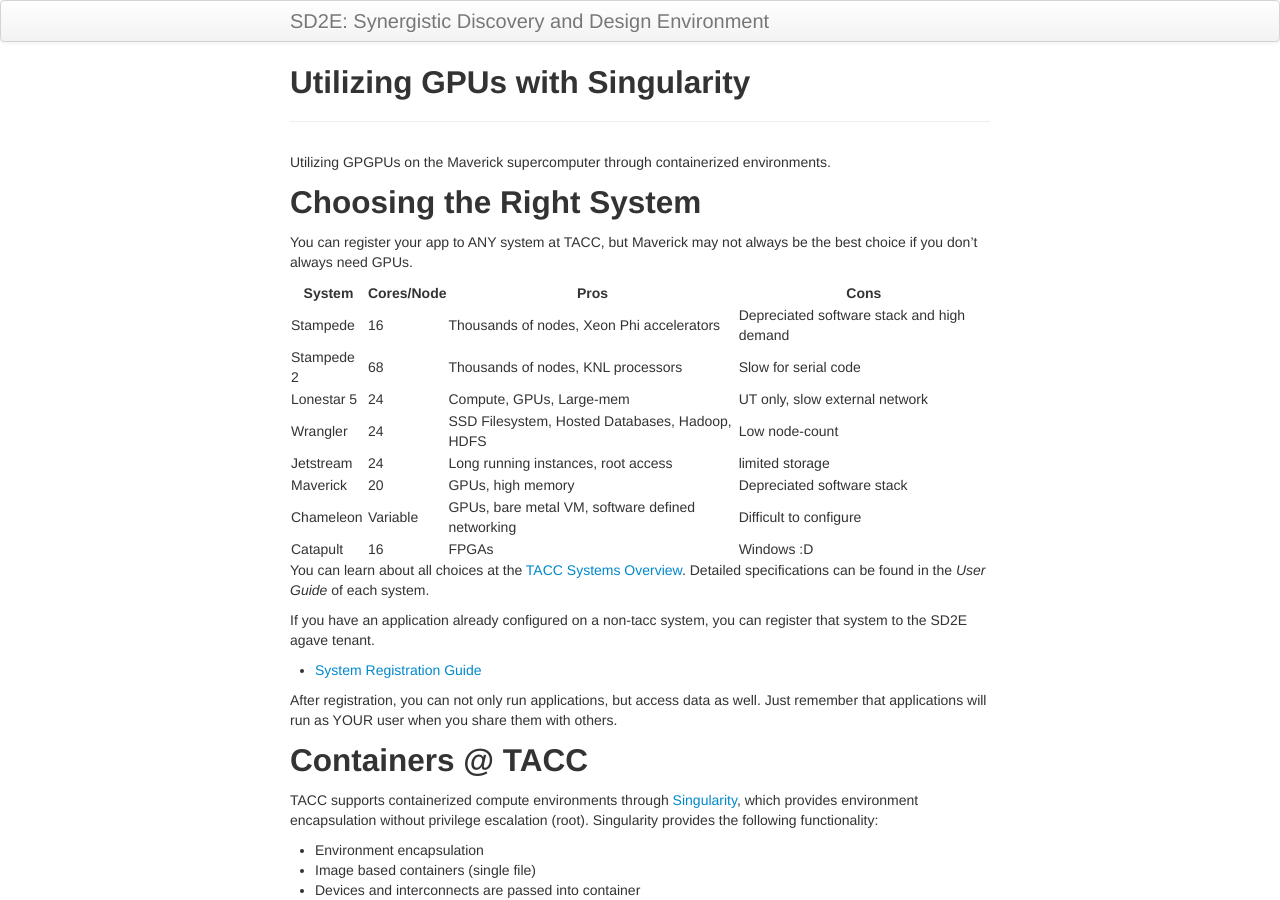
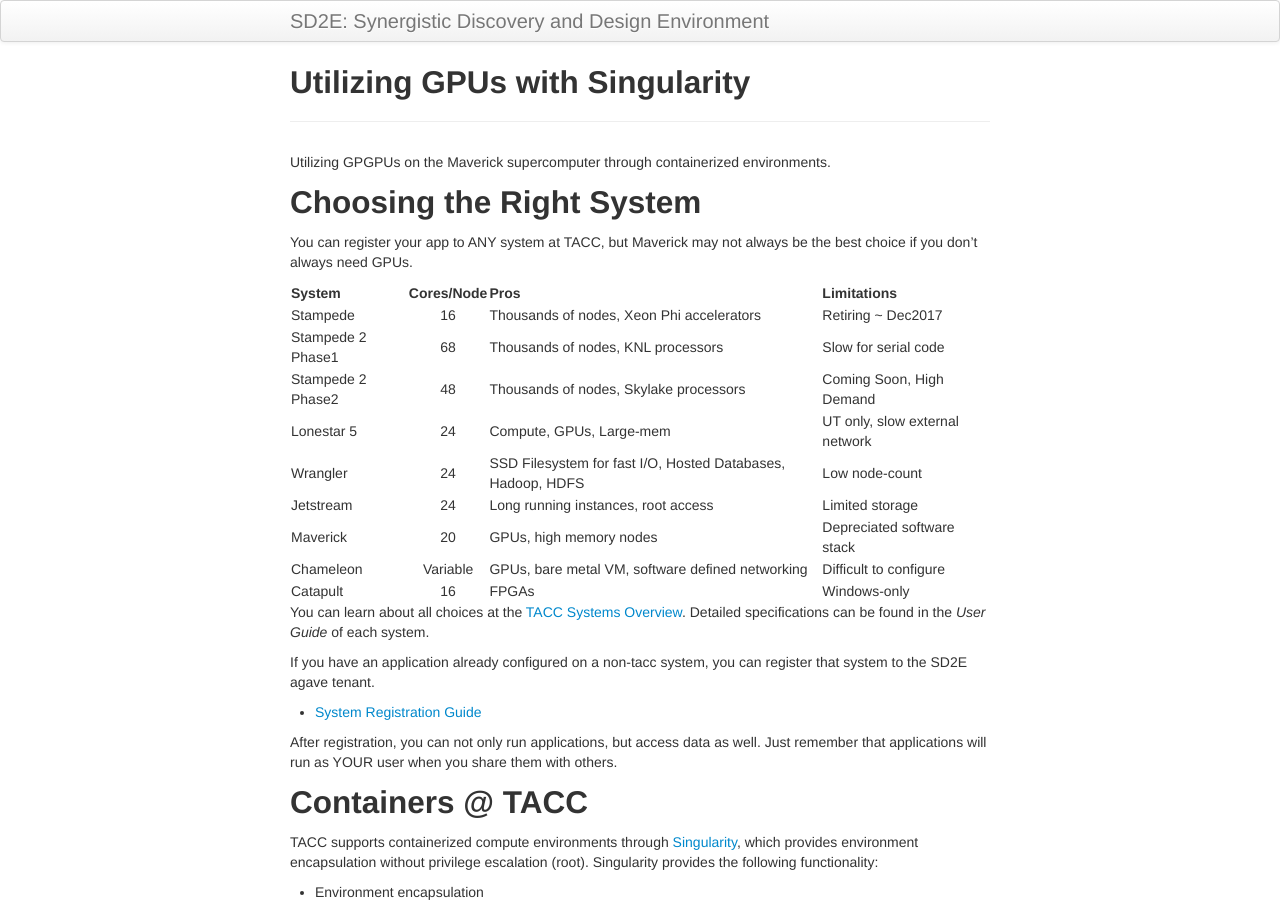
Before and after one commit to SD2E/api-user-guide, a Jekyll site: the page built from docs/singularity_gpu_01.md, in a window 1280 px wide and 900 px high. Built offline with Jekyll 4.4.1, drawn with Linux system fonts in a browser that asks for light colours.

Commit message:
Update singularity_gpu_01.md
Table alignment fixed

```diff
--- a/docs/singularity_gpu_01.md
+++ b/docs/singularity_gpu_01.md
@@ -10,16 +10,17 @@ Utilizing GPGPUs on the Maverick supercomputer through containerized environment
 
 You can register your app to ANY system at TACC, but Maverick may not always be the best choice if you don't always need GPUs.
 
-| System | Cores/Node | Pros | Cons |
-|--|--|--|--|
-| Stampede | 16 | Thousands of nodes, Xeon Phi accelerators | Depreciated software stack and high demand |
-| Stampede 2 | 68 | Thousands of nodes, KNL processors | Slow for serial code |
-| Lonestar 5 | 24 | Compute, GPUs, Large-mem | UT only, slow external network |
-| Wrangler | 24 | SSD Filesystem, Hosted Databases, Hadoop, HDFS | Low node-count |
-| Jetstream | 24 | Long running instances, root access | limited storage |
-| Maverick | 20 | GPUs, high memory | Depreciated software stack |
-| Chameleon | Variable | GPUs, bare metal VM, software defined networking | Difficult to configure |
-| Catapult | 16 | FPGAs | Windows :D |
+| System     | Cores/Node | Pros                                      | Limitations                                |
+|:-----------|:----------:|:------------------------------------------|:-------------------------------------------|
+| Stampede   | 16         | Thousands of nodes, Xeon Phi accelerators | Retiring ~ Dec2017                         |
+| Stampede 2 Phase1 | 68         | Thousands of nodes, KNL processors | Slow for serial code                       |
+| Stampede 2 Phase2 | 48         | Thousands of nodes, Skylake processors | Coming Soon, High Demand               |
+| Lonestar 5 | 24         | Compute, GPUs, Large-mem | UT only, slow external network                              |
+| Wrangler   | 24         | SSD Filesystem for fast I/O, Hosted Databases, Hadoop, HDFS | Low node-count           |
+| Jetstream  | 24         | Long running instances, root access       | Limited storage                            |
+| Maverick   | 20         | GPUs, high memory nodes                   | Depreciated software stack                 |
+| Chameleon  | Variable   | GPUs, bare metal VM, software defined networking | Difficult to configure              |
+| Catapult   | 16         | FPGAs                                     | Windows-only                               |
 
 You can learn about all choices at the [TACC Systems Overview](https://www.tacc.utexas.edu/systems/overview). Detailed specifications can be found in the *User Guide* of each system.
 
```
